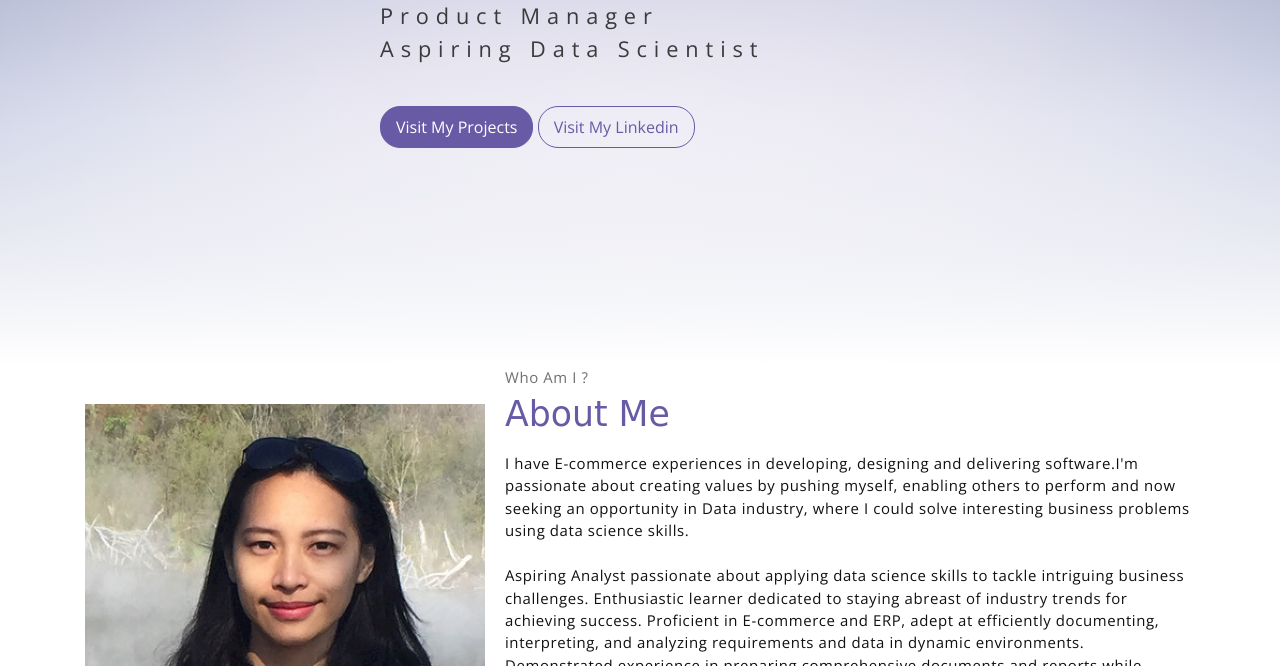
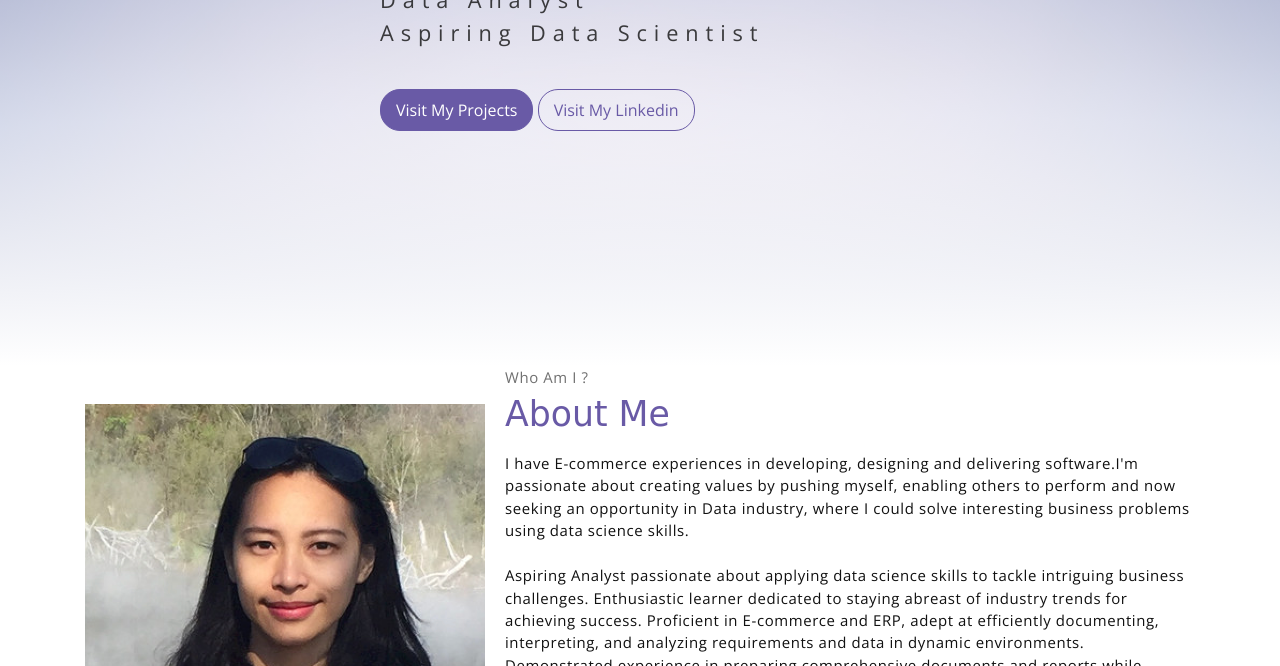
Before and after one commit to linhuang0/calina.github.io, a website: page calina/index.html in a window 1280 px wide. Shown: the part 434-1100 px from the top of the page. Drawn offline with nearby package versions, Linux system fonts and the light colour scheme; a web font is replaced by a local one.

Commit message:
update index

```diff
--- a/calina/index.html
+++ b/calina/index.html
@@ -5,7 +5,7 @@
     <meta name="viewport" content="width=device-width, initial-scale=1, shrink-to-fit=no">
     <meta name="description" content="Start portfolios.">
     <meta name="author" content="Calina">
-    <title>Home page | Analyst / Data Scientist portfolio</title>
+    <title>Home page | Data Analyst / Data Scientist portfolio</title>
     <!-- font icons -->
     <link rel="stylesheet" href="assets/vendors/themify-icons/css/themify-icons.css">
     <!-- Bootstrap + Calina main styles -->
@@ -56,7 +56,7 @@
                 <span class="up">HI!</span>
                 <span class="down">I  am  Calina</span>
             </h1>
-            <p class="header-subtitle">Technical Business Analyst / Product Manager
+            <p class="header-subtitle">Data Analyst
                 <br>Aspiring Data Scientist
             </p>
             <a href="#blog" class="btn btn-primary">Visit My Projects</a>
```
